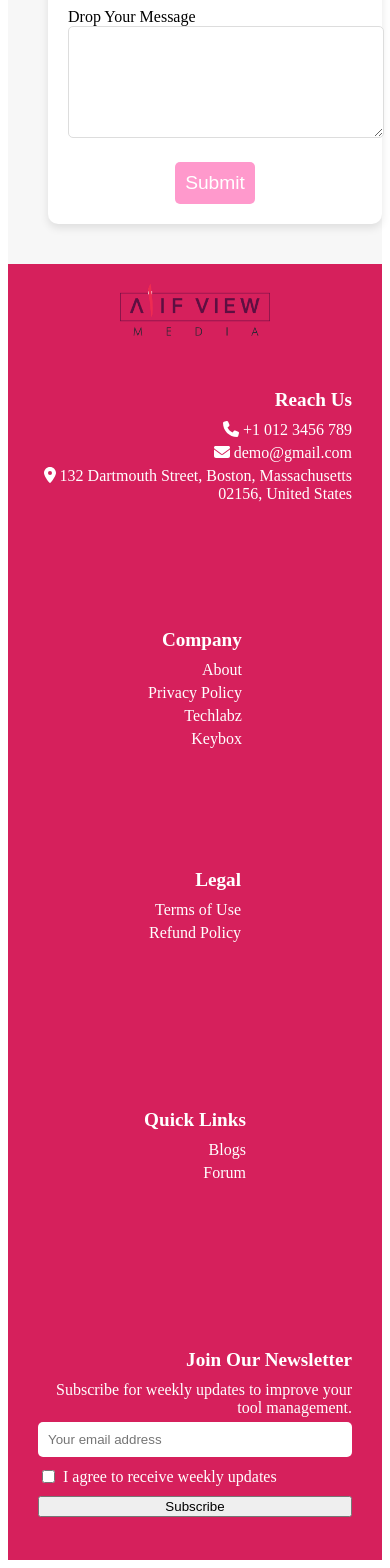
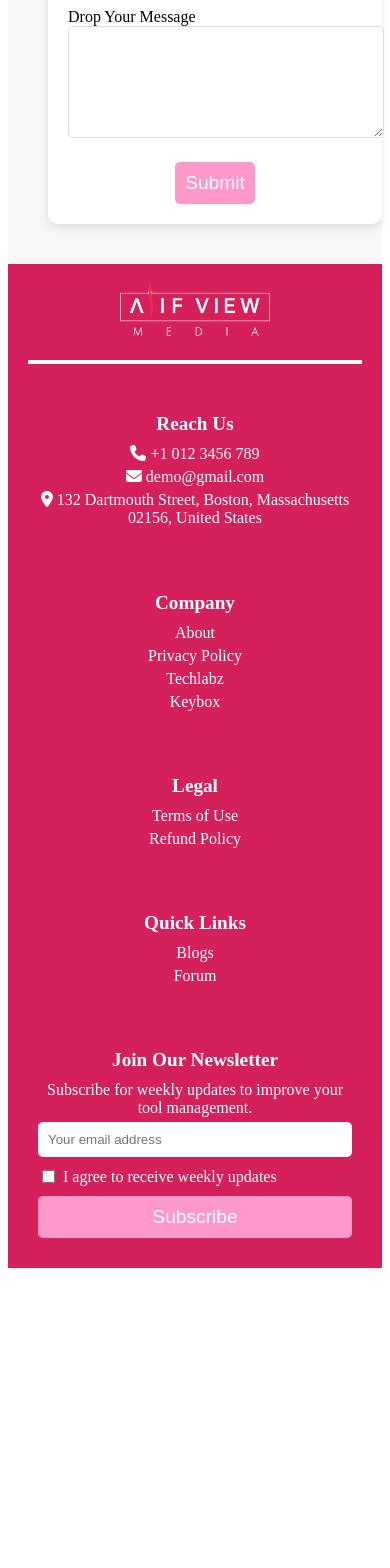
Before and after one commit to Ingole712521/alief, a React (Vite) app: page / in a window 390 px wide. Shown: the part 4783-6351 px from the top of the page. After the commit the page ends 6059 px from the top, so only its background shows below. Built offline with nearby package versions, Linux system fonts and the light colour scheme.

Commit message:
Update in code

```diff
--- a/index.html
+++ b/index.html
@@ -2,7 +2,7 @@
 <html lang="en">
   <head>
     <meta charset="UTF-8" />
-    <link rel="icon" type="image/svg+xml" href="/vite.svg" />
+    <link rel="icon" type="image/svg+xml" href="./src/assets/Browserlogo.svg" />
     <meta name="viewport" content="width=device-width, initial-scale=1.0" />
     <title>Alif View </title>
   </head>
--- a/src/components/Footer.jsx
+++ b/src/components/Footer.jsx
@@ -1,8 +1,7 @@
 import { FontAwesomeIcon } from '@fortawesome/react-fontawesome';
 import { faPhone, faEnvelope, faMapMarkerAlt } from '@fortawesome/free-solid-svg-icons';
 import "../style/Footer.css";
-// Import the company logo
-import companyLogo from '../assets/company-logo.png';
+import companyLogo from '../assets/Aliief_white.png';
 
 const Footer = () => {
   return (
@@ -10,7 +9,7 @@ const Footer = () => {
       <div className="footer-logo">
         <img src={companyLogo} alt="Company Logo" />
       </div>
-      <div className="divider"></div>
+      <div className="footer-divider"></div>
       <div className="footer-content">
         <div className="footer-section">
           <h3>Reach Us</h3>
@@ -44,7 +43,7 @@ const Footer = () => {
               <input type="checkbox" />
               I agree to receive weekly updates
             </label>
-            <button type="submit">Subscribe</button>
+            <button type="submit" className="submit-button">Subscribe</button>
           </form>
         </div>
       </div>
--- a/src/style/Footer.css
+++ b/src/style/Footer.css
@@ -1,4 +1,3 @@
-/* Footer.css */
 .footer {
   background-color: #d6205c; /* Dark pink background */
   color: white;
@@ -53,10 +52,6 @@
   color: #ff99cc; /* Light pink color on hover */
 }
 
-  .footer-section a svg {
-    margin-right: 5px;
-  }
-
 .newsletter-form {
   display: flex;
   flex-direction: column;
@@ -96,6 +91,12 @@
   }
 
   .footer-section {
-      text-align: right;
+    text-align: center;
   }
 }
+
+@media (max-width: 480px) {
+  .footer-section {
+    flex: 1 1 100%;
+  }
+}
```
Also changed, not shown: src/assets/Aliief_white.png (added), src/assets/Browserlogo.svg (added). Lines whose indentation alone changed are shown as unchanged.
